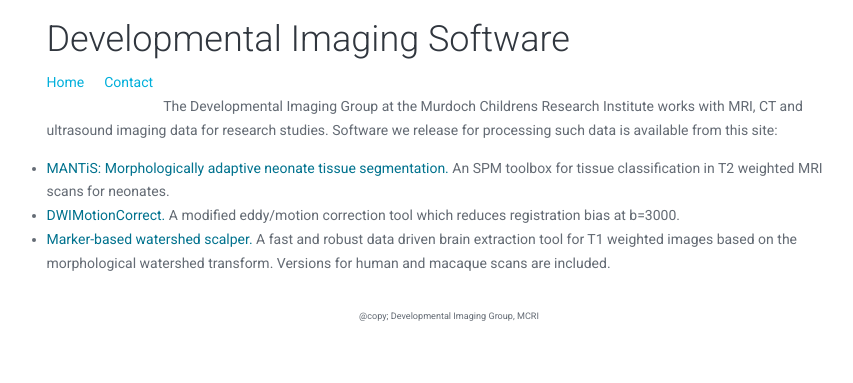
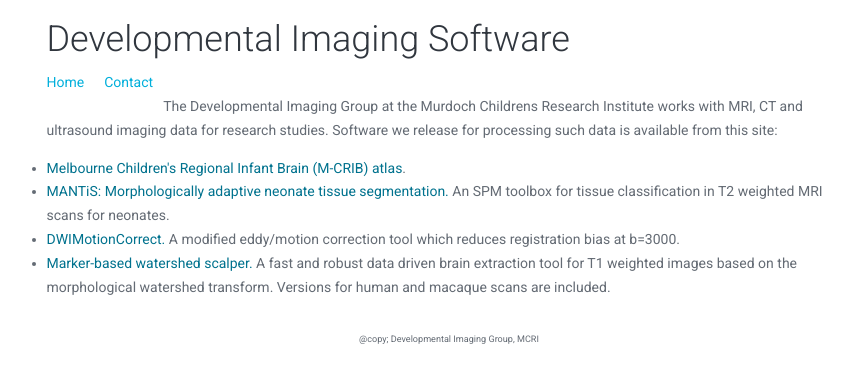
Before and after one commit to DevelopmentalImagingMCRI/DevelopmentalImagingMCRI.github.io, a Jekyll site: the page built from index.html, in a window 1280 px wide. Shown: the top 383 px of the page, without its empty margins (191-1044 px from the left). Built offline with Jekyll 4.4.1, drawn with Linux system fonts in a browser that asks for light colours.

Commit message:
mcrib link added

```diff
--- a/index.html
+++ b/index.html
@@ -8,7 +8,8 @@
 
 Software we release for processing such data is available from this site:
 <p>
-<ul>
+  <ul>
+    <li> <a href="https://github.com/DevelopmentalImagingMCRI/M-CRIB_atlas"> Melbourne Children's Regional Infant Brain (M-CRIB) atlas</a>.
 <li> <a href="http://DevelopmentalImagingMCRI.github.io/mantis">MANTiS: Morphologically adaptive neonate tissue segmentation.</a> An SPM toolbox for tissue classification in T2 weighted MRI scans for neonates.
 <li> <a href="http://DevelopmentalImagingMCRI.github.io/dwimotioncorrect">DWIMotionCorrect.</a> A modified eddy/motion correction tool which reduces registration bias at b=3000.
 <li> <a href="http://github.com/richardbeare/mbwss"> Marker-based watershed scalper.</a> A fast and robust data driven brain extraction tool for T1 weighted images based on the morphological watershed transform. Versions for human and macaque scans are included.
```
